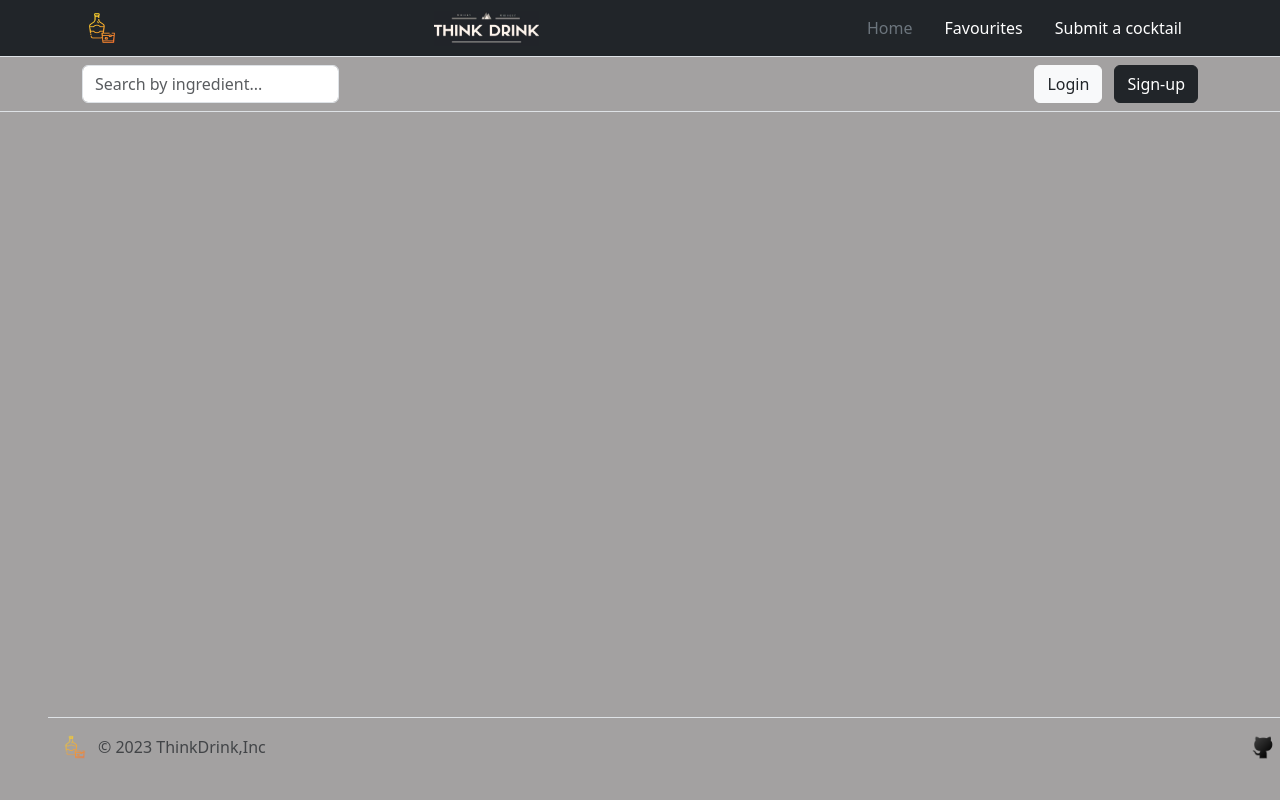
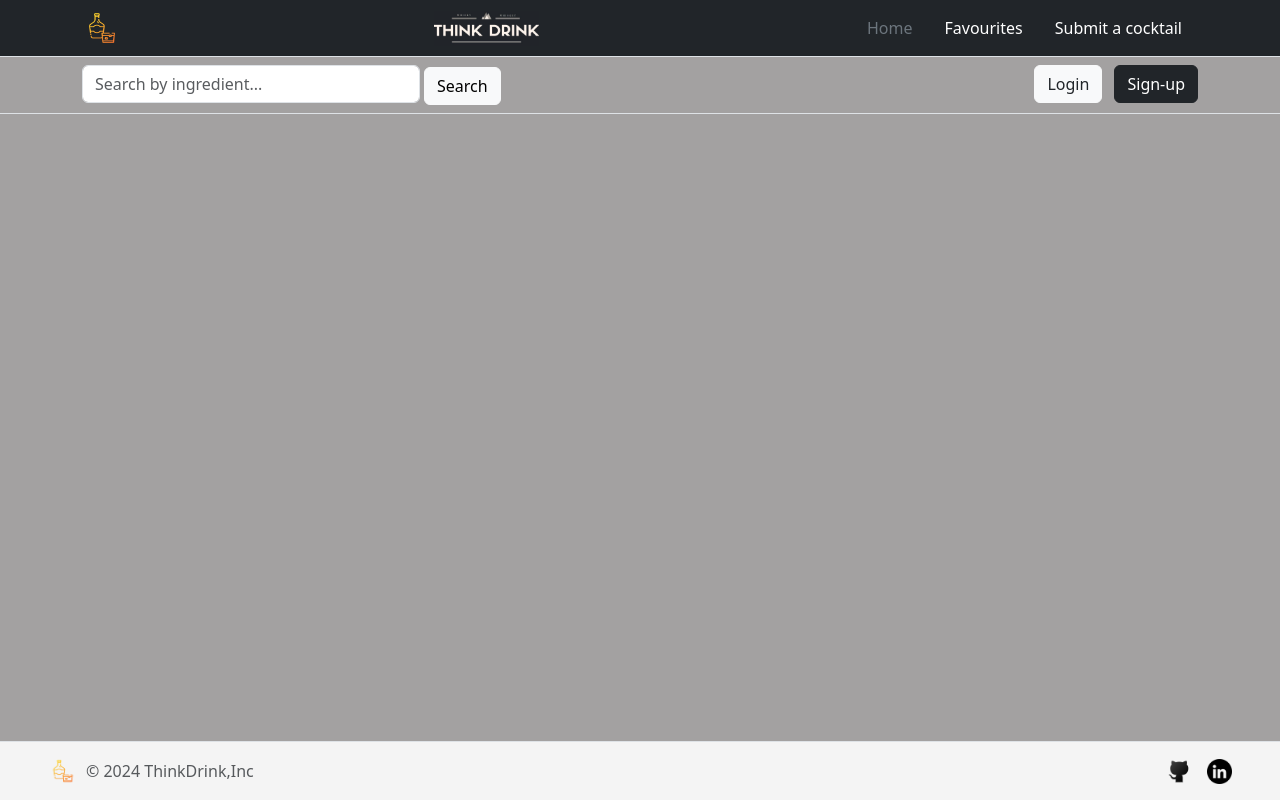
Before and after one commit to caketaster/I-Think-Therefore-I-Drink, a Django app: page / in a window 1280 px wide. Run offline with Django 3.2, Linux system fonts and the light colour scheme; data that the repository does not hold is empty; some libraries are stand-ins or nearby versions.

Commit message:
Fix footer styling, fix icon visibility, remove styling from item descriptions

```diff
--- a/recipe/views.py
+++ b/recipe/views.py
@@ -110,3 +110,8 @@ def handler403(request, *args, **argv):
 
 # def addfavourites(request):
 #     return render(request, 'user.html')
+
+def SearchIngredient(request):
+    searchstring = request.POST['searchstring']
+    search = Post.objects.filter(ingredients__icontains=searchstring)
+    return render(request, 'search.html', {'search': search})
--- a/static/css/style_drink.css
+++ b/static/css/style_drink.css
@@ -32,3 +32,20 @@ body {
 a {
     text-decoration: none;
 }
+
+.inline-input {
+    display: inline;
+}
+
+.img-wrap {
+    width: 100%; overflow: hidden;
+}
+
+.img-wrap img {
+    object-fit: cover; width: 100%; height: 200px;
+}
+
+.opacity-100 {
+    opacity: 1!important;
+    background: rgb(244, 244, 244);
+}
--- a/templates/base.html
+++ b/templates/base.html
@@ -35,7 +35,7 @@
                             <a href="{% url 'home' %}"
                                 class="d-flex align-items-center my-2 my-lg-0 me-lg-auto text-white text-decoration-none "
                                 previewlistener="true">
-                                <img src="../static/media/thinkdrink.jpg" height="35"
+                                <img src="{% static 'media/thinkdrink.jpg' %}" height="35"
                                     aria-label="whiskey-icon">
                             </a>
 
@@ -60,10 +60,12 @@
                     </div>
                 </div>
                 <div class="px-3 py-2 border-bottom mb-3">
-                    <div class="container d-flex flex-wrap justify-content-center">
-                        <form class="col-12 col-lg-auto mb-2 mb-lg-0 me-lg-auto" role="search">
-                            <input type="search" class="form-control" placeholder="Search by ingredient..."
-                                aria-label="Search">
+                    <div class="container d-flex flex-wrap justify-content-center" style="white-space: nowrap;">
+                        <form class="col-12 col-lg-auto mb-2 mb-lg-0 me-lg-auto" method="POST" action="{% url 'search' %}" role="search">
+                        {% csrf_token %}
+                            <input type="search" class="form-control inline-input" name="searchstring" placeholder="Search by ingredient..."
+                                aria-label="Search" style="display: inline;">
+                            <input type="submit" class="btn btn-light inline-input" value="Search" style="display: inline;">
                         </form>
                         <div class="text-end">
                             {% if user.is_authenticated %}
@@ -107,22 +109,18 @@
 
 
     <!-- Footer -->
-    <footer class="opacity-100 footer">
-        <div class="d-flex flex-wrap justify-content-between align-items-center py-3 my-4 border-top mx-5 container-fluid fixed-bottom opacity-100">
-            <div class="col-md-4 d-flex align-items-center ">
-                <a href="/" class="mb-3 me-2 mb-md-0 text-body-secondary text-decoration-none lh-1"
-                    previewlistener="true">
-                    <img src="static/media/whiskey.png" width="30" height="24">
+    <footer class="">
+        <div class="d-flex flex-wrap justify-content-between align-items-center py-3 mt-4 border-top px-5 container-fluid fixed-bottom opacity-100">
+            <div class="col-md-4 d-flex align-items-center">
+                <a href="/" class="mb-3 me-2 mb-md-0 text-body-secondary text-decoration-none lh-1" previewlistener="true">
+                    <img src="{% static 'media/whiskey.png' %}" width="30" height="24">
                 </a>
-                <span class="mb-3 mb-md-0 text-body-secondary">© 2023 ThinkDrink,Inc</span>
+                <span class="mb-3 mb-md-0 text-body-secondary">© 2024 ThinkDrink,Inc</span>
             </div>
 
             <ul class="nav col-md-4 justify-content-end list-unstyled d-flex">
-                <li class="ms-3"><a class="text-body-secondary" href="https://github.com/caketaster/"
-                        target="_blank"><img src="static/media/github.png" alt="github icon" height="25"></li>
-                <li class="ms-3"><a class="text-body-secondary"
-                        href="https://www.linkedin.com/in/benjamin-norman-7619261a" target="_blank"><img
-                            src="static/media/linkedin.png" alt="linkedin icon" height="25"></a></li>
+                <li class="ms-3"><a class="text-body-secondary" href="https://github.com/caketaster/" target="_blank"><img src="{% static 'media/github.png' %}" alt="github icon" height="25"></a></li><a class="text-body-secondary" href="https://github.com/caketaster/" target="_blank">
+                </a><li class="ms-3"><a class="text-body-secondary" href="https://github.com/caketaster/" target="_blank"></a><a class="text-body-secondary" href="https://www.linkedin.com/in/benjamin-norman-7619261a" target="_blank"><img src="{% static 'media/linkedin.png' %}" alt="linkedin icon" height="25"></a></li>
             </ul>
 
         </div>
@@ -133,7 +131,7 @@
             let messages = document.getElementById("msg");
             let alert = new bootstrap.Alert(messages);
             alert.close();
-        }, 2500);
+        }, 3000);
     </script>
 </body>
 
--- a/thinkdrink/urls.py
+++ b/thinkdrink/urls.py
@@ -27,12 +27,9 @@ urlpatterns = [
     path('submitcocktail/', views.CreatePost, name='submitcocktail'),
     path('favourites/', views.Favourites, name='favourites'),
     path('addfavourites/<int:post_id>/', views.AddFavourites, name='addfavourites'),
-    # path('403', views.Page403.as_view(), name='403'),
-    # path('404', views.Page404.as_view(), name='404'),
-    # path('500', views.Page500.as_view(), name='500'),
-    # path('addfavourites/', views.addfavourites, name='addfavourites')
+    path('search/', views.SearchIngredient, name='search')
 ]
 
-handler403 = '.views.handler403'
-handler404 = '.views.error_404_view'
-handler500 = '.views.handler500'
+handler403 = 'recipe.views.handler403'
+handler404 = 'recipe.views.error_404_view'
+handler500 = 'recipe.views.handler500'
```
Also changed, not shown: templates/search.html (added, +40 -0 lines).
